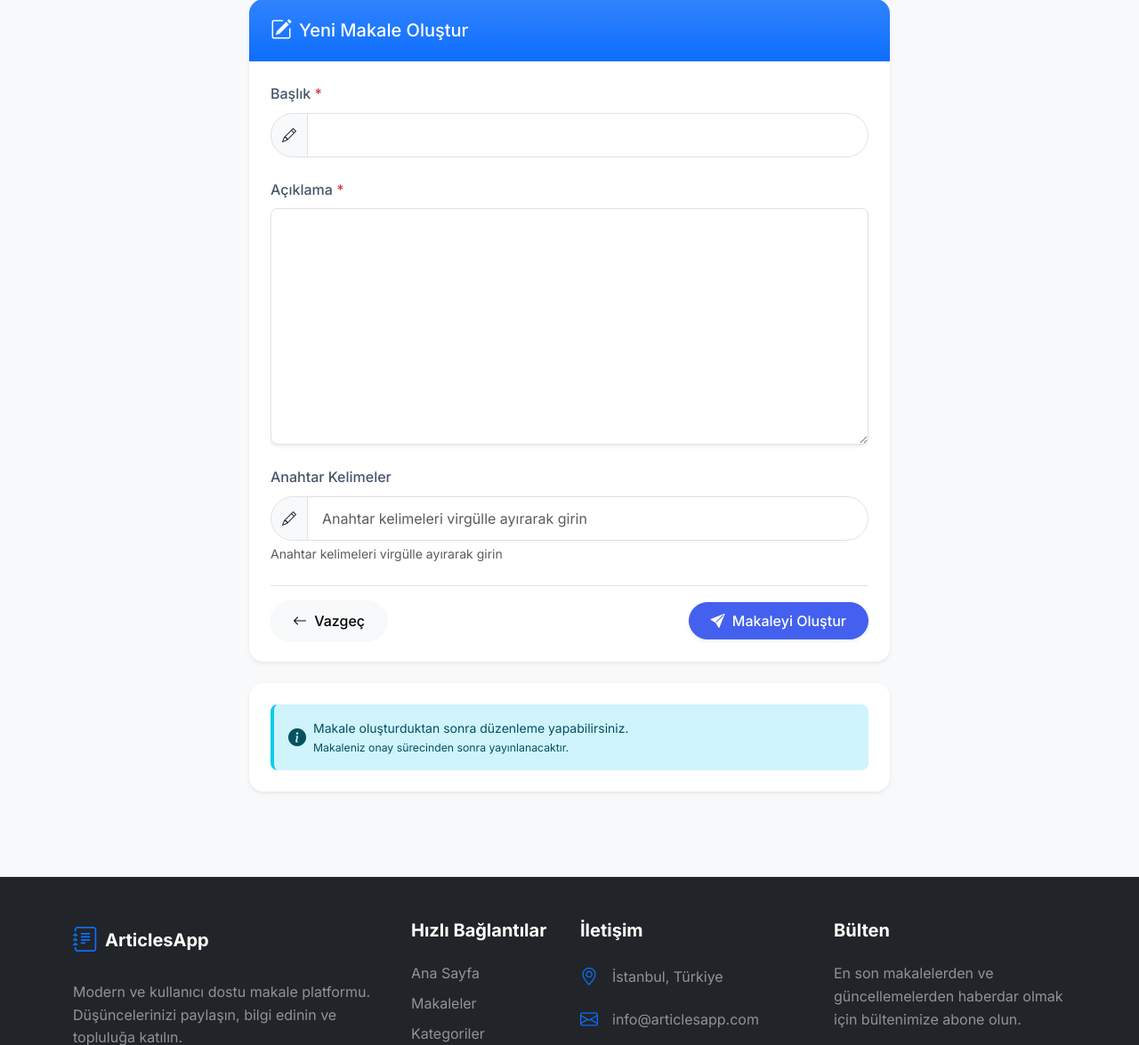
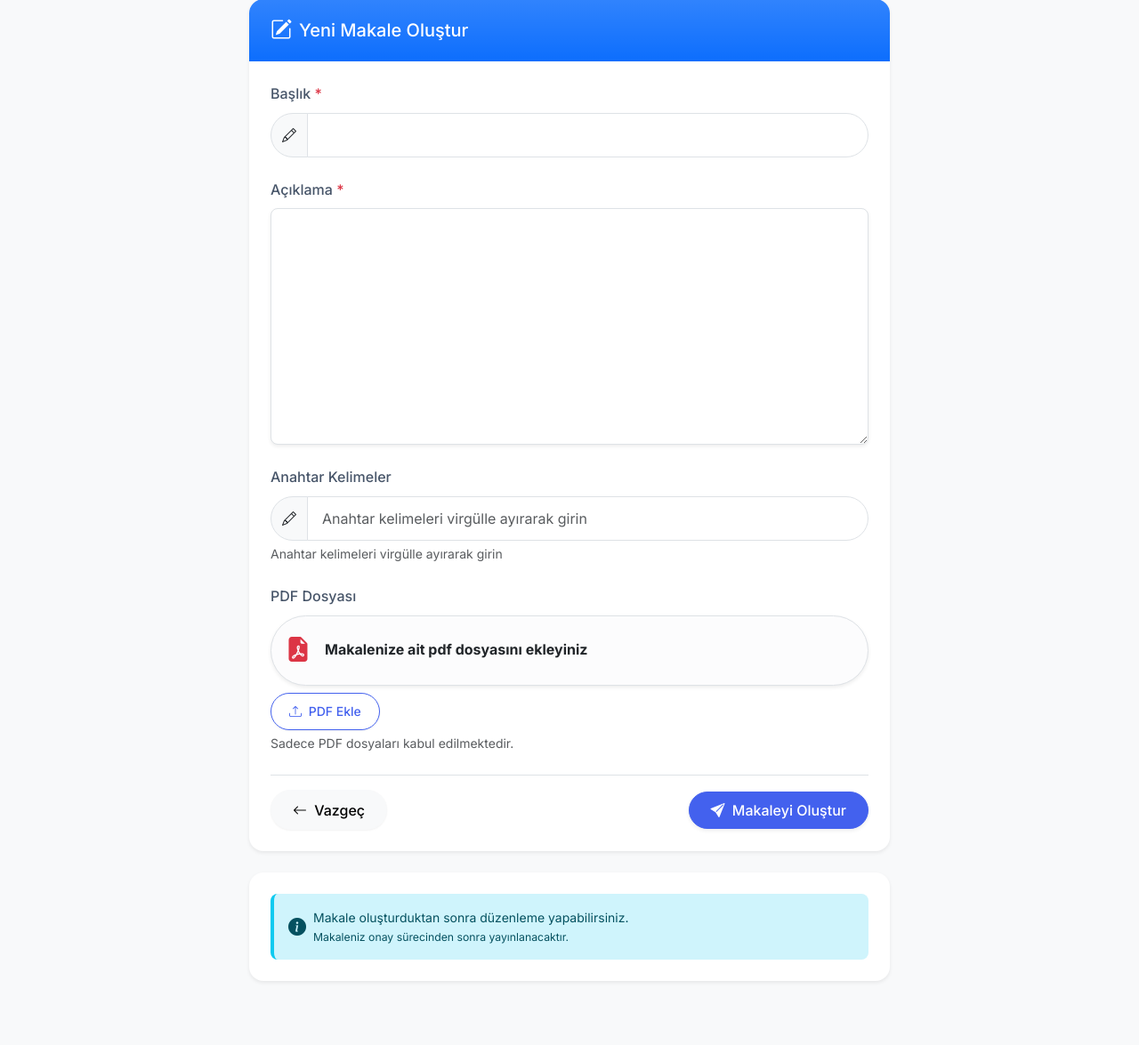
Before and after one commit to Mkosttak/JournalsApp, a Django app: page /makale/article-create in a window 1280 px wide. Shown: the part 201-1376 px from the top of the page at 89% size. Run offline with Django 5.2, Linux system fonts and the light colour scheme; a user stored in the database is signed in; data comes from the database, SQL or seed files in the repository; some libraries are stand-ins or nearby versions.

Commit message:
hata yokkkkk

```diff
--- a/account/urls.py
+++ b/account/urls.py
@@ -14,7 +14,7 @@ urlpatterns = [
     path('editor-articles/', views.editor_articles, name='editor_articles'),
     path('authors/', views.authors_list, name='authors_list'),
     path('admin-authors/', views.admin_authors, name='admin_authors'),
-    path('admin/editors/<int:author_id>/edit/', views.authors_edit, name='authors_edit'),
+    path('admin-editors/<int:author_id>/edit/', views.authors_edit, name='authors_edit'),
     path('admin/editors/delete/<int:id>/', views.author_delete, name='author_delete'),
     path('author/<int:author_id>/', views.author_detail, name='author_detail'),
 ]
--- a/articles/templates/articles/article-create.html
+++ b/articles/templates/articles/article-create.html
@@ -47,6 +47,41 @@
                     <form action="{% url 'articles:article_create' %}" method="POST" novalidate enctype="multipart/form-data" class="article-form">
                         {% csrf_token %}
                         {% include 'partials/_form.html' %}
+
+                        <!-- PDF File Upload Section -->
+                        <div class="mb-4">
+                            <label for="{{ form.file.id_for_label }}" class="form-label fw-medium">PDF Dosyası</label>
+                            <div class="custom-file-upload-wrapper">
+                                <div class="d-flex align-items-center mb-2 current-file-display p-3 border rounded-pill bg-light-subtle shadow-sm" id="pdf-display-container">
+                                    <i class="bi bi-file-earmark-pdf-fill text-danger fs-3 me-3"></i>
+                                    <div class="flex-grow-1">
+                                        {% if form.instance.file %}
+                                            <a href="{{ form.instance.file.url }}" target="_blank" class="text-decoration-none" id="current-pdf-link">
+                                                <span class="fw-bold d-block text-truncate" id="current-pdf-name" data-original-name="Şu anki: {{ form.instance.file.name }}" style="max-width: 90%; cursor: pointer;">Şu anki: {{ form.instance.file.name|truncatechars:30 }}</span>
+                                            </a>
+                                        {% else %}
+                                            <span class="fw-bold d-block text-truncate" id="current-pdf-name" data-original-name="PDF silindi" style="max-width: 90%;">Makalenize ait pdf dosyasını ekleyiniz</span>
+                                        {% endif %}
+                                    </div>
+                                </div>
+                                <div class="d-flex gap-2" id="pdf-buttons-container">
+                                    <button type="button" class="btn btn-outline-primary btn-sm rounded-pill" id="change-pdf-btn" data-bs-toggle="tooltip" data-target-id="{{ form.file.id_for_label }}">
+                                        <i class="bi bi-upload me-1"></i> <span id="change-pdf-btn-text">{% if form.instance.file %}PDF Güncelle{% else %}PDF Ekle{% endif %}</span>
+                                    </button>
+                                </div>
+                                <input type="file" name="{{ form.file.name }}" id="{{ form.file.id_for_label }}" {% if form.file.field.required %} required{% endif %} class="d-none form-control" accept=".pdf">
+                            </div>
+                            <div class="form-text text-muted small mt-1">
+                                {% if form.file.help_text %}
+                                    {{ form.file.help_text|safe }}
+                                {% else %}
+                                    Sadece PDF dosyaları kabul edilmektedir.
+                                {% endif %}
+                            </div>
+                            {% for error in form.file.errors %}
+                                <div class="text-danger small mt-1">{{ error }}</div>
+                            {% endfor %}
+                        </div>
 
                         <div class="d-flex justify-content-between align-items-center mt-4 pt-3 border-top">
                             <a href="{% url 'pages:index' %}" class="btn btn-light px-4 rounded-pill">
@@ -108,5 +143,49 @@
 {% endblock %}
 
 {% block js_files %}
+<script>
+    document.addEventListener('DOMContentLoaded', function() {
+        console.log('DOM yüklendi.');
+
+        const changePdfBtn = document.getElementById('change-pdf-btn');
+        const currentPdfName = document.getElementById('current-pdf-name');
+        const currentPdfLink = document.getElementById('current-pdf-link');
+        const pdfDisplayContainer = document.getElementById('pdf-display-container');
+
+        if (changePdfBtn) {
+            console.log('changePdfBtn bulundu.');
+            const pdfInputId = changePdfBtn.dataset.targetId;
+            const pdfInput = document.getElementById(pdfInputId);
+            console.log('pdfInput ID:', pdfInputId);
+            console.log('pdfInput elementi:', pdfInput);
+
+            if (pdfInput) {
+                changePdfBtn.addEventListener('click', function() {
+                    console.log('PDF Güncelle butonuna tıklandı.');
+                    pdfInput.value = ''; // Input değerini temizle
+                    pdfInput.click();
+                });
+
+                pdfInput.addEventListener('change', function() {
+                    const file = this.files[0];
+                    console.log('PDF inputunda dosya değişimi algılandı.');
+                    console.log('Seçilen dosya:', file);
+                    console.log('pdfInput.files:', this.files);
+
+                    if (file) {
+                        if (currentPdfName) {
+                            currentPdfName.textContent = 'Seçilen: ' + file.name;
+                            currentPdfName.dataset.originalName = 'Seçilen: ' + file.name;
+                        }
+                        pdfDisplayContainer.classList.remove('bg-light');
+                        pdfDisplayContainer.classList.add('bg-light-subtle');
+                    }
+                });
+            }
+        } else {
+            console.log('changePdfBtn bulunamadı!');
+        }
+    });
+</script>
 <script src="{% static 'articles/js/script.js' %}"></script>
 {% endblock %}
```
Also changed, not shown: account/templates/account/authors-edit.html (+4 -9 lines).
